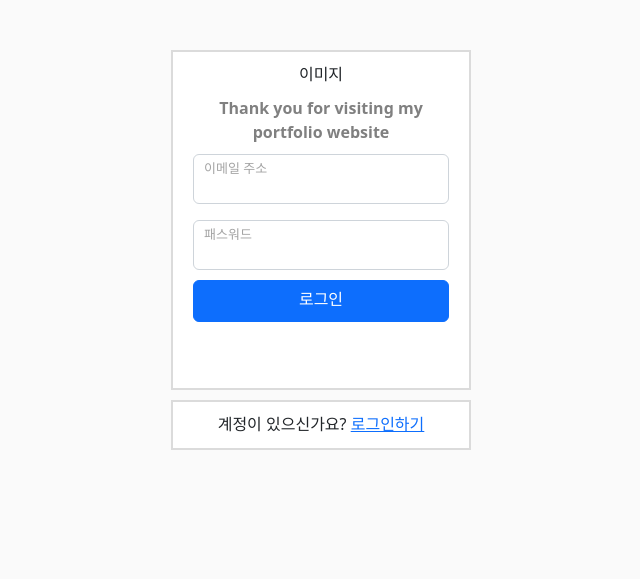
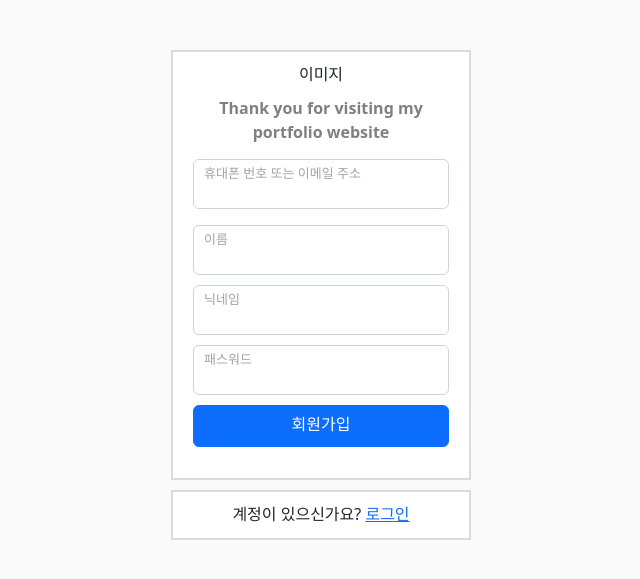
Before and after one commit to jong-seoung/Portfolio_Website, a Django app: template Web_Portfolio/templates/user/join.html in a window 1280 px wide. Shown: the top 579 px of the page, without its empty margins (319-959 px from the left). Run offline with Django 4.2, Linux system fonts and the light colour scheme; the template is opened without the code that fills it, so the values that code supplies are empty.

Commit message:
[Django : Portfolio] Title : 회원가입 기능 추가, user models 값 변경
회원 가입 기능 추가 - 회원 가입 창에서 입력 받은 값을 user의 DB에 저장
user models 값을 변경 - USERNAME_FIELD의 값을 nickname으로 변경

```diff
--- a/Web_Portfolio/polls/user/models.py
+++ b/Web_Portfolio/polls/user/models.py
@@ -7,8 +7,9 @@ class User(AbstractBaseUser):
     profile_img = models.TextField()
     name = models.CharField(max_length=24)
     email = models.EmailField(unique=True)
+    nickname = models.CharField(max_length=24,unique=True)
 
-    USERNAME_FIELD = 'email'
+    USERNAME_FIELD = 'nickname'
 
     class Meta:
         db_table = 'User'
--- a/Web_Portfolio/templates/content/contact.html
+++ b/Web_Portfolio/templates/content/contact.html
@@ -48,7 +48,6 @@
                 <!-- nav bar right-->
                 <div class ="navbar_right">
                     <a href="/" style="color: black;"><span class="material-symbols-outlined" style="margin: 1px 7px;">home</span></a>
-                    <span class="material-symbols-outlined" style="margin: 1px 7px;">add_box</span>
                     <span class="material-symbols-outlined" style="margin: 1px 7px;">mail</span>
                     <div class="navbar_profile_box" style="margin: 1px 7px;"><img class="navbar_profile" src="{% get_media_prefix %}profile2.png"></div>
                 </div>
--- a/Web_Portfolio/templates/portfolio/main.html
+++ b/Web_Portfolio/templates/portfolio/main.html
@@ -57,7 +57,7 @@
                     <div class="dropdown">
                         <a id ="dropdownMenu" href="#" role="button" data-bs-toggle="dropdown" aria-expanded="false">
                         <div class="navbar_profile_box" style="margin: 1px 7px;">
-                            <img class="navbar_profile" src="{% get_media_prefix %}profile2.png">
+                            <img class="navbar_profile" src="{% get_media_prefix %}{{user.profile_img}}">
                         </div>
                         <ul class="dropdown-menu" style="left: -130px; border-radius: 0%; top: 40px; z-index: 1;;" aria-labelledby="dropdownMenu">
                             <li><a class="dropdown-item" id="profile_upload" >프로필 변경</a></li>
--- a/Web_Portfolio/templates/user/join.html
+++ b/Web_Portfolio/templates/user/join.html
@@ -3,12 +3,16 @@
 <head>
     <meta charset="utf-8">
     <meta name="viewport" content="width=device-width, initial-scale=1">
+
+    <!-- 제이쿼리 -->
+    <script  src="http://code.jquery.com/jquery-latest.min.js"></script>
+
     <title>회원가입</title>
     <link href="https://cdn.jsdelivr.net/npm/bootstrap@5.2.2/dist/css/bootstrap.min.css" rel="stylesheet" integrity="sha384-Zenh87qX5JnK2Jl0vWa8Ck2rdkQ2Bzep5IDxbcnCeuOxjzrPF/et3URy9Bv1WTRi" crossorigin="anonymous">
 </head>
 <body style="background: #FAFAFA;">
     <div style="text-align: center; display: flex; flex-direction: column; align-items: center; justify-content: center; width: 100%;">
-        <div style="padding: 10px 20px; text-align: center; border: solid 2px rgba(219, 219, 219, 1); width: 300px; height: 340px; margin-top: 50px; background: white;">
+        <div style="padding: 10px 20px; text-align: center; border: solid 2px rgba(219, 219, 219, 1); width: 300px; height: 430px; margin-top: 50px; background: white;">
             <div style="padding-bottom: 10px;">
                 이미지
             </div>
@@ -16,22 +20,63 @@
                 Thank you for visiting my portfolio website
             </div>
             <div class="form-floating mb-3" style="padding-bottom: 0px;" >
-                <input id = "input_email" type="email" class="form-control" placeholder="name@example.com" style="height: 50px; font-size: 14px; padding-bottom: 10px;">
-                <label for="input_email" style="font-size: 13px; padding: 4px 10px; color: rgb(163, 163, 163)">이메일 주소</label>
+                <input type="email" class="form-control" id="input_email" placeholder="name@example.com" style="height: 50px; font-size: 14px; padding-bottom: 10px; margin-top: 5px;">
+                <label for="input_email" style="font-size: 13px; padding: 4px 10px; color: rgb(163, 163, 163)">휴대폰 번호 또는 이메일 주소</label>
             </div>
             <div class="form-floating" style="padding-bottom: 10px;">
-                <input id="input_password" type="password" class="form-control" placeholder="Password" style="padding: 5px; height: 50px; font-size: 14px;">
+                <input type="text" class="form-control" id="input_name" placeholder="Leave a comment here" style="padding: 5px; height: 50px; font-size: 14px;">
+                <label for="input_name" style="font-size: 13px; padding: 4px 10px; color: rgb(163, 163, 163)">이름</label>
+            </div>
+            <div class="form-floating" style="padding-bottom: 10px;">
+                <input type="text" class="form-control" id="input_nickname" placeholder="Leave a comment here" style="padding: 5px; height: 50px; font-size: 14px;">
+                <label for="input_nickname" style="font-size: 13px; padding: 4px 10px; color: rgb(163, 163, 163)">닉네임</label>
+            </div>
+            <div class="form-floating" style="padding-bottom: 10px;">
+                <input type="password" class="form-control" id="input_password" placeholder="Password" style="padding: 5px; height: 50px; font-size: 14px;">
                 <label for="input_password" style="font-size: 13px; padding: 4px 10px; color: rgb(163, 163, 163)">패스워드</label>
             </div>
-            <button id="login_button" class="btn btn-primary" style="padding-bottom: 10px; width: 100%;">
-                로그인
+            <button id ="join_button" class="btn btn-primary"style="padding-bottom: 10px; width: 100%;">
+                회원가입
             </button>
         </div>
         <div style="flex-direction: flex; padding: 10px 20px; text-align: center; border: solid 2px rgba(219, 219, 219, 1); width: 300px; height: 50px; margin-top: 10px; background: white;">
             <div>
-                계정이 있으신가요? <a href="/user/login">로그인하기</a>
+                계정이 있으신가요? <a href="/user/login">로그인</a>
             </div>
-        </div>
     </div>
 </body>
+    <script>
+        $('#join_button').click(function(){
+
+            let email = $('#input_email').val();
+            let name = $('#input_name').val();
+            let nickname = $('#input_nickname').val();
+            let password = $('#input_password').val();
+
+            console.log(email,name,nickname,password);
+
+            $.ajax({
+                url: "/user/join",
+                data: {
+                    email : email,
+                    name : name,
+                    nickname : nickname,
+                    password : password
+                },
+                method: "POST",
+
+                success: function (data){
+                        console.log("성공");
+                        alert("회원가입에 성공하였습니다. 로그인 해주세요.")
+                        location.replace("/user/login")
+                    },
+                    error: function (request, status, error){
+                        console.log("에러");
+                    },
+                    complete: function (){
+                        console.log("완료");
+                    }
+            });
+        });
+    </script>
 </html>
```
Also changed, not shown: Web_Portfolio/polls/user/views.py (+14 -0 lines), Web_Portfolio/templates/user/login.html (+6 -3 lines), Web_Portfolio/media/default_profile.jpg (added), Web_Portfolio/polls/content/views.py (line endings or trailing spaces).
